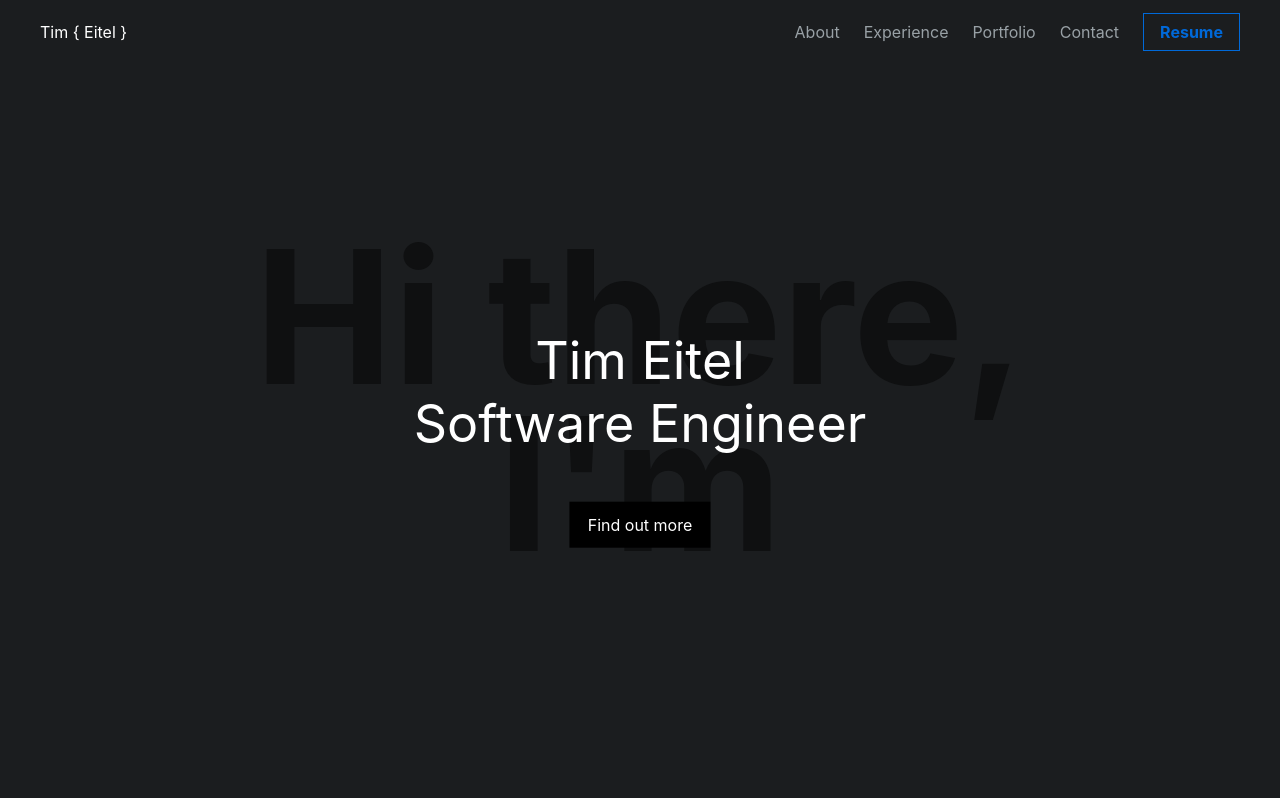
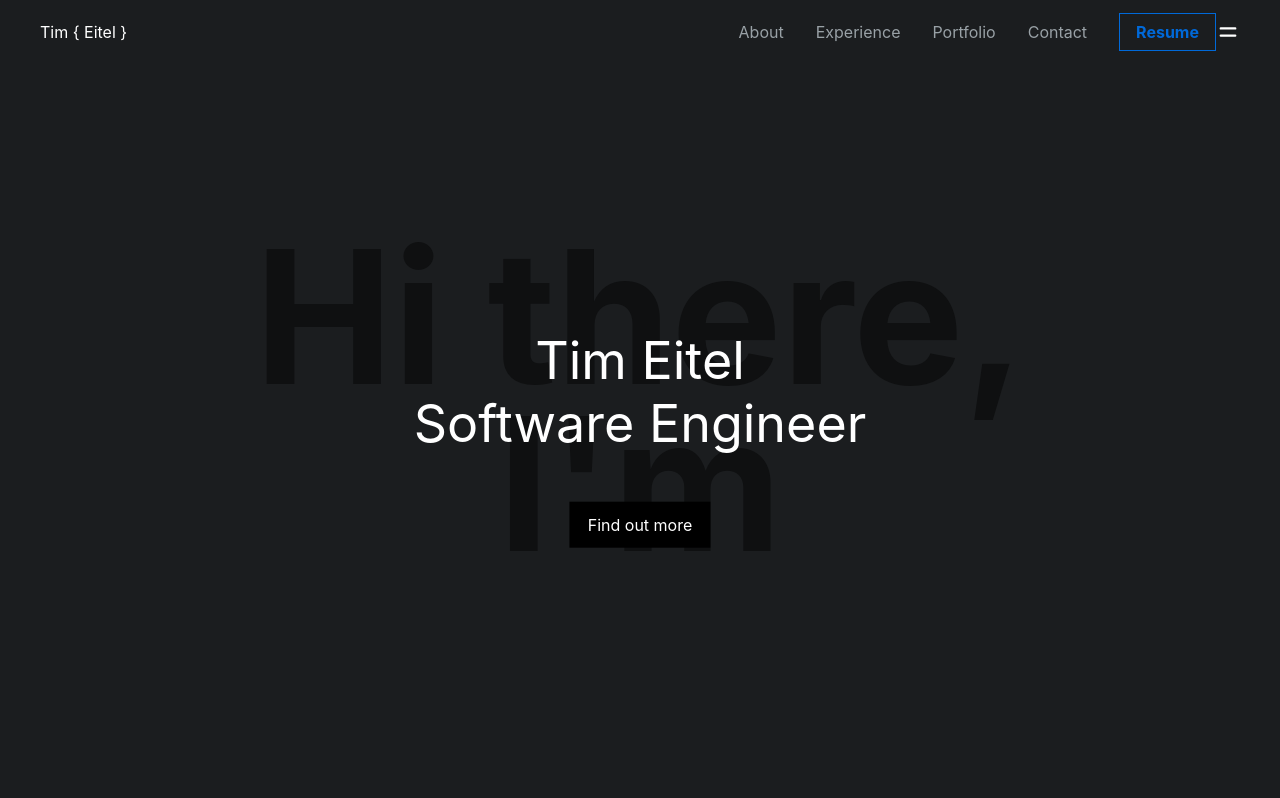
Before and after one commit to timeitel/portfolio, a Next.js app: page / in a window 1280 px wide. Shown: the top 798 px of the page. Built offline with nearby package versions, Linux system fonts and the light colour scheme.

Commit message:
style: navbar media query and menu icon

```diff
--- a/assets/styles/Navbar.module.css
+++ b/assets/styles/Navbar.module.css
@@ -12,7 +12,7 @@
 .nav__li {
   cursor: pointer;
   text-decoration: none;
-  margin-right: 24px;
+  margin-right: 32px;
   position: relative;
   webkit-transition: all 0.15s ease-out;
   -moz-transition: all 0.15s ease-out;
@@ -46,3 +46,21 @@
   -webkit-transform: scaleX(1);
   transform: scaleX(1);
 }
+
+.nav__li {
+  display: none;
+}
+
+.menu {
+  display: block;
+}
+
+@media only screen and (min-width: 680px) {
+  .nav__li {
+    display: block;
+  }
+
+  .menu {
+    display: none;
+  }
+}
--- a/components/navbar.tsx
+++ b/components/navbar.tsx
@@ -5,9 +5,7 @@ export default function Navbar() {
 
   return (
     <header className={styles.header}>
-      <div>
-        <span>{logo}</span>
-      </div>
+      <a href='/'>{logo}</a>
       <nav className='flex'>
         <ul className={styles.nav__ul}>
           <li className={styles.nav__li}>
@@ -31,6 +29,19 @@ export default function Navbar() {
               Resume
             </a>
           </li>
+          <li>
+            <svg
+              viewBox='0 0 20 20'
+              fill='currentColor'
+              className='menu-alt4 w-6 h-6'
+            >
+              <path
+                fill-rule='evenodd'
+                d='M3 7a1 1 0 011-1h12a1 1 0 110 2H4a1 1 0 01-1-1zM3 13a1 1 0 011-1h12a1 1 0 110 2H4a1 1 0 01-1-1z'
+                clip-rule='evenodd'
+              ></path>
+            </svg>
+          </li>
         </ul>
       </nav>
     </header>
```
